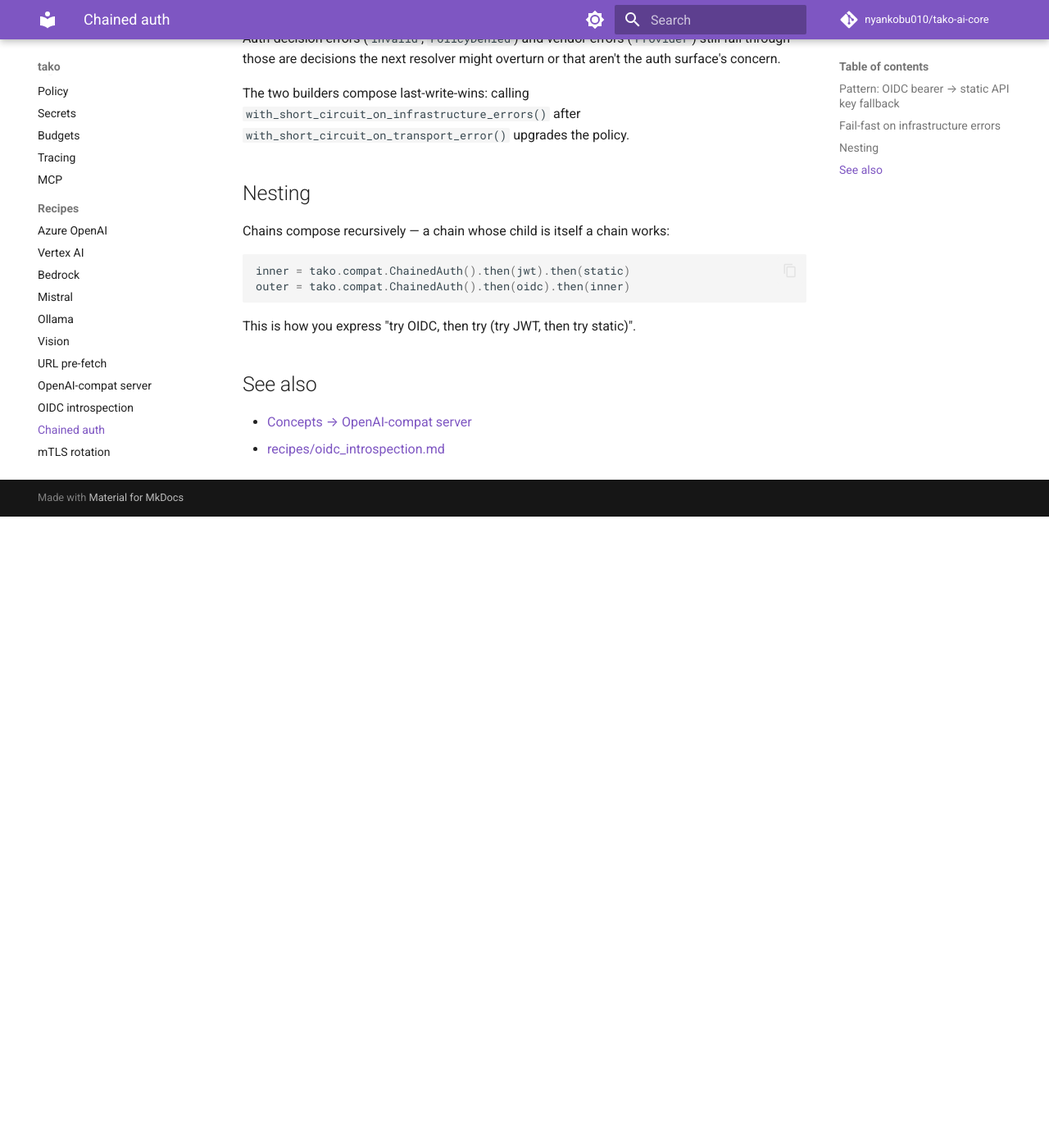
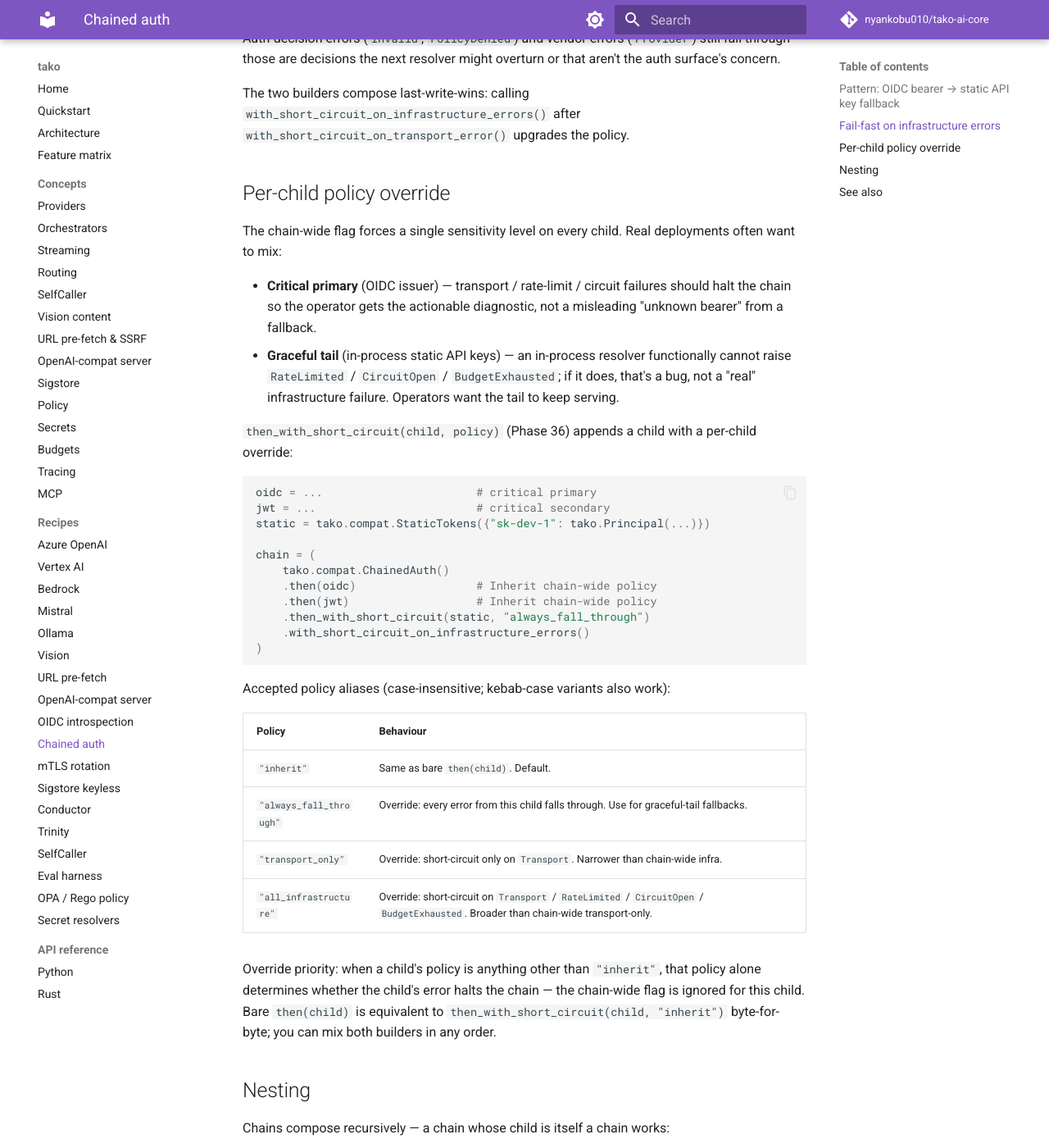
Before and after one commit to nyankobu010/tako-ai-core, an MkDocs documentation site: the page built from docs/recipes/chained_auth.md, in a window 1280 px wide and 1400 px high, scrolled down 1102 px. Shown: the whole window at 82% size. Built offline with MkDocs 1.6.1 and Material for MkDocs 9.7.7, drawn with Linux system fonts in a browser that asks for light colours; comment, search, counter and statistics services are not loaded; before the commit the page ends 1732 px from its top, so only the background shows below that.

Commit message:
docs: Phase 36 PLAN/CHANGELOG flip + recipe (v0.37.0)
- PLAN.md row + Phase 37 candidate list (drops shipped per-child
  policy override; folds the deferred `TakoError::Provider`
  short-circuit into the natural Phase 36 surface).
- CHANGELOG.md `[0.37.0]` entry + compare-link footer.
- docs/recipes/chained_auth.md: new "Per-child policy override"
  section with the OIDC + JWT + static-tail mixed-policy example.
- Workspace + Python version 0.36.0 -> 0.37.0
  (Cargo.toml, pyproject.toml, python/tako/__init__.py,
  tests/python/test_smoke.py).

Co-Authored-By: Claude Opus 4.7 (1M context) <noreply@anthropic.com>

````diff
--- a/docs/recipes/chained_auth.md
+++ b/docs/recipes/chained_auth.md
@@ -56,6 +56,55 @@ The two builders compose last-write-wins: calling
 `with_short_circuit_on_infrastructure_errors()` after
 `with_short_circuit_on_transport_error()` upgrades the policy.
 
+## Per-child policy override
+
+The chain-wide flag forces a single sensitivity level on every
+child. Real deployments often want to mix:
+
+- **Critical primary** (OIDC issuer) — transport / rate-limit /
+  circuit failures should halt the chain so the operator gets the
+  actionable diagnostic, not a misleading "unknown bearer" from a
+  fallback.
+- **Graceful tail** (in-process static API keys) — an in-process
+  resolver functionally cannot raise `RateLimited` /
+  `CircuitOpen` / `BudgetExhausted`; if it does, that's a bug,
+  not a "real" infrastructure failure. Operators want the tail
+  to keep serving.
+
+`then_with_short_circuit(child, policy)` (Phase 36) appends a
+child with a per-child override:
+
+```python
+oidc = ...                       # critical primary
+jwt = ...                        # critical secondary
+static = tako.compat.StaticTokens({"sk-dev-1": tako.Principal(...)})
+
+chain = (
+    tako.compat.ChainedAuth()
+    .then(oidc)                  # Inherit chain-wide policy
+    .then(jwt)                   # Inherit chain-wide policy
+    .then_with_short_circuit(static, "always_fall_through")
+    .with_short_circuit_on_infrastructure_errors()
+)
+```
+
+Accepted policy aliases (case-insensitive; kebab-case variants
+also work):
+
+| Policy | Behaviour |
+|--------|-----------|
+| `"inherit"` | Same as bare `then(child)`. Default. |
+| `"always_fall_through"` | Override: every error from this child falls through. Use for graceful-tail fallbacks. |
+| `"transport_only"` | Override: short-circuit only on `Transport`. Narrower than chain-wide infra. |
+| `"all_infrastructure"` | Override: short-circuit on `Transport` / `RateLimited` / `CircuitOpen` / `BudgetExhausted`. Broader than chain-wide transport-only. |
+
+Override priority: when a child's policy is anything other than
+`"inherit"`, that policy alone determines whether the child's
+error halts the chain — the chain-wide flag is ignored for this
+child. Bare `then(child)` is equivalent to
+`then_with_short_circuit(child, "inherit")` byte-for-byte; you
+can mix both builders in any order.
+
 ## Nesting
 
 Chains compose recursively — a chain whose child is itself a chain
--- a/pyproject.toml
+++ b/pyproject.toml
@@ -4,7 +4,7 @@ build-backend = "maturin"
 
 [project]
 name = "tako"
-version = "0.36.0"
+version = "0.37.0"
 description = "Rust-core, Python-facade framework for enterprise agentic systems."
 readme = "README.md"
 license = { text = "Apache-2.0" }
````
Also changed, not shown: CHANGELOG.md (+39 -1 lines), Cargo.toml (+15 -15 lines), PLAN.md (+5 -3 lines), 3 other files.
